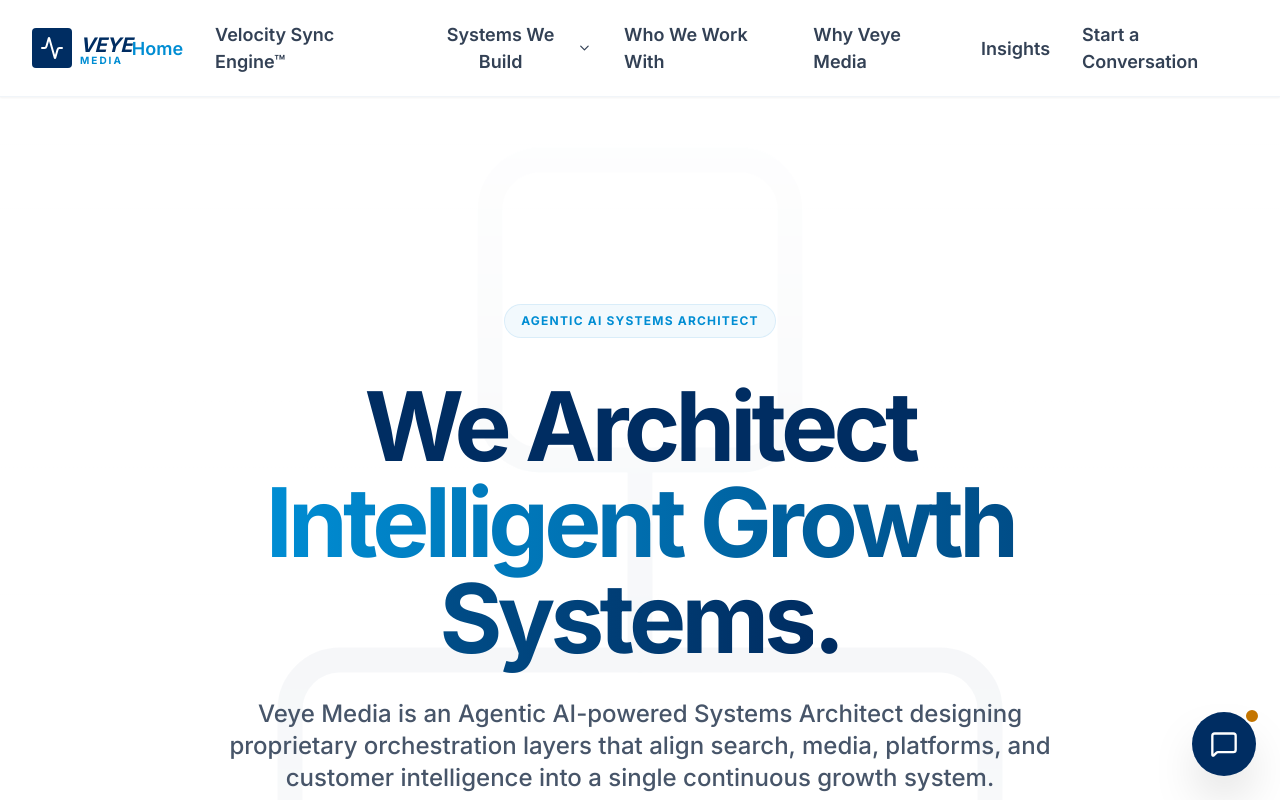
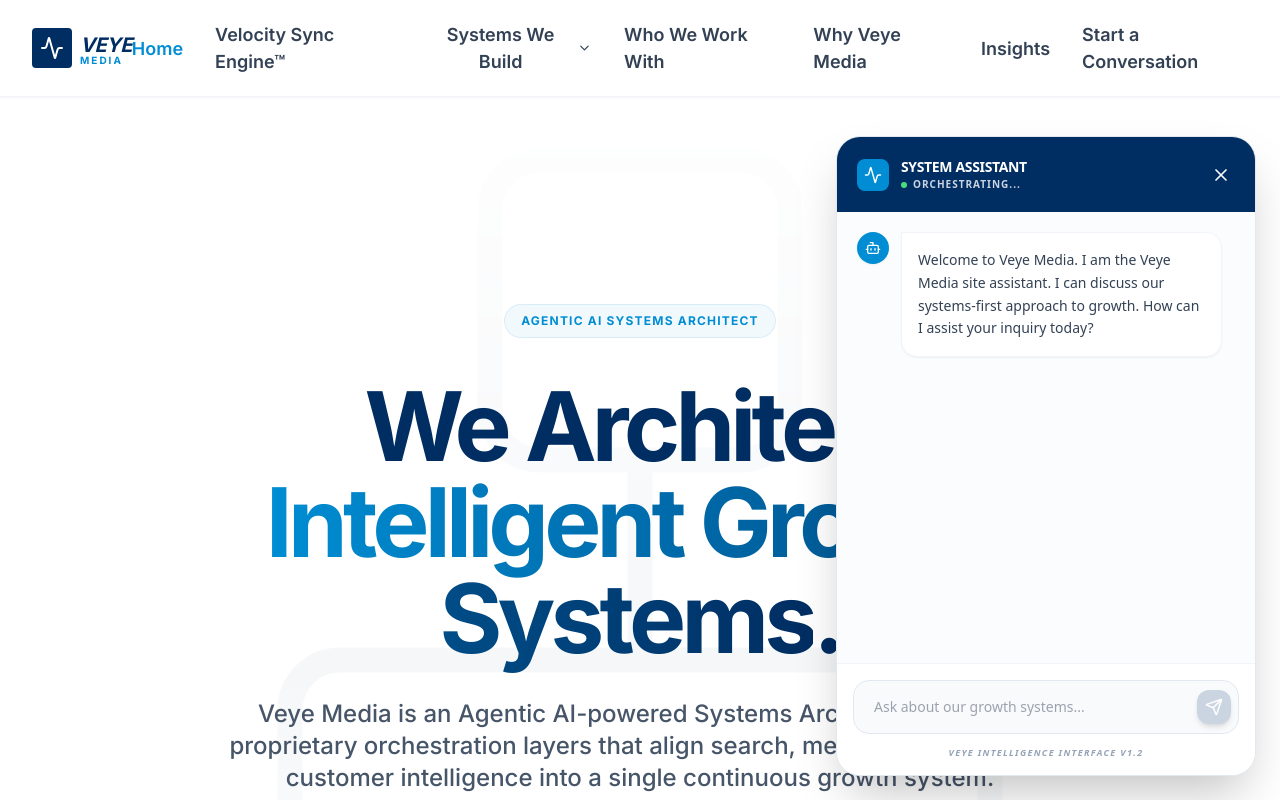
Before and after one commit to veyemarketing-cyber/veye-media, a React (Vite) app: page / in a window 1280 px wide. Shown: the top 800 px of the page. Built offline with nearby package versions, Linux system fonts and the light colour scheme.

Commit message:
Chat: auto-open + clickable internal links

```diff
--- a/components/ChatAssistant.tsx
+++ b/components/ChatAssistant.tsx
@@ -1,7 +1,7 @@
 import React, { useState, useRef, useEffect } from 'react';
 import { MessageSquare, X, Send, Loader2, Activity, User, Bot, ArrowRight, Phone, Mail } from 'lucide-react';
 import { Link } from 'react-router-dom';
-import { Page } from '../types';
+// import { Page } from '../types'; // (optional) remove if unused
 
 interface Message {
   role: 'user' | 'assistant';
@@ -59,11 +59,59 @@
   details?: string;
 };
 
+// Renders internal paths like /velocity-sync-engine as clickable links
+function renderAssistantContent(text: string) {
+  const s = String(text || "");
+
+  // Split on internal app paths like /velocity-sync-engine or /start-a-conversation
+  const parts = s.split(/(\/[a-z0-9\-\/]+)/gi);
+
+  return (
+    <>
+      {parts.map((part, idx) => {
+        const isPath = /^\/[a-z0-9\-\/]+$/i.test(part);
+
+        if (isPath) {
+          return (
+            <Link
+              key={idx}
+              to={part}
+              className="text-veye-blue underline font-bold hover:opacity-90"
+            >
+              {part}
+            </Link>
+          );
+        }
+
+        // Preserve line breaks in normal text
+        const lines = part.split("\n");
+        return (
+          <span key={idx}>
+            {lines.map((line, i) => (
+              <React.Fragment key={i}>
+                {line}
+                {i < lines.length - 1 ? <br /> : null}
+              </React.Fragment>
+            ))}
+          </span>
+        );
+      })}
+    </>
+  );
+}
+
 export const ChatAssistant: React.FC = () => {
-  const [isOpen, setIsOpen] = useState(false);
+  // ✅ Auto-open on page load
+  const [isOpen, setIsOpen] = useState(true);
+
   const [messages, setMessages] = useState<Message[]>([
-    { role: 'assistant', content: 'Welcome to Veye Media. I am the Veye Media site assistant. I can discuss our systems-first approach to growth. How can I assist your strategic inquiry today?' }
+    {
+      role: 'assistant',
+      content:
+        'Welcome to Veye Media. I am the Veye Media site assistant. I can discuss our systems-first approach to growth. How can I assist your inquiry today?'
+    }
   ]);
+
   const [input, setInput] = useState('');
   const [isLoading, setIsLoading] = useState(false);
   const scrollRef = useRef<HTMLDivElement>(null);
@@ -83,26 +131,26 @@
     setMessages(prev => [...prev, { role: 'user', content: originalMessage }]);
     setIsLoading(true);
 
-    // Immediate Handoff Check
     const isHumanRequest = HUMAN_KEYWORDS.some(kw => userMessage.includes(kw));
     const isHighIntent = INTENT_KEYWORDS.some(kw => userMessage.includes(kw));
 
     if (isHumanRequest) {
-      // Immediate switch to handoff mode without AI delay for human requests
       setTimeout(() => {
-        setMessages(prev => [...prev, {
+        setMessages(prev => [
+          ...prev,
+          {
             role: 'assistant',
-          content: "Absolutely — we can connect you with a real person. Our team can dive deeper into your specific strategic requirements.",
+            content:
+              "Absolutely — we can connect you with a real person. Our team can dive deeper into your specific strategic requirements.",
             isHandoff: true
-        }]);
+          }
+        ]);
         setIsLoading(false);
       }, 500);
       return;
     }
 
     try {
-      // ✅ FIX: Browser should NOT call Gemini directly.
-      // Call the serverless API instead.
       const r = await fetch('/api/chat', {
         method: 'POST',
         headers: { 'Content-Type': 'application/json' },
@@ -128,25 +176,31 @@
         data.answer ??
         "I apologize, but I am unable to process that inquiry at this moment. Would you like to start a direct strategic conversation with our team?";
 
-      // Optional: show a small source label if returned
       const sourceLabel =
         Array.isArray(data.sources) && data.sources.length > 0
           ? `Knowledge ${data.sources[0]?.version || ''} ${data.sources[0]?.lastUpdated ? `(${data.sources[0].lastUpdated})` : ''}`.trim()
           : undefined;
 
-      setMessages(prev => [...prev, {
+      setMessages(prev => [
+        ...prev,
+        {
           role: 'assistant',
           content: assistantContent,
           isHandoff: isHighIntent,
           sourceLabel,
-      }]);
+        }
+      ]);
     } catch (error) {
       console.error("Assistant Error:", error);
-      setMessages(prev => [...prev, {
+      setMessages(prev => [
+        ...prev,
+        {
           role: 'assistant',
-        content: "I encountered a synchronization error. For high-fidelity strategic discussions, please visit our 'Start a Conversation' page.",
+          content:
+            "I encountered a synchronization error. For high-fidelity strategic discussions, please visit our 'Start a Conversation' page.",
           isHandoff: true
-      }]);
+        }
+      ]);
     } finally {
       setIsLoading(false);
     }
@@ -182,16 +236,16 @@
                 <div className={`w-8 h-8 rounded-full flex items-center justify-center shrink-0 shadow-sm ${m.role === 'assistant' ? 'bg-veye-blue text-white' : 'bg-slate-200 text-slate-600'}`}>
                   {m.role === 'assistant' ? <Bot size={16} /> : <User size={16} />}
                 </div>
+
                 <div className={`max-w-[85%] flex flex-col gap-2`}>
                   <div className={`p-4 rounded-2xl text-sm leading-relaxed font-medium shadow-sm ${
                     m.role === 'assistant'
                       ? 'bg-white text-slate-700 border border-slate-100 rounded-tl-none'
                       : 'bg-veye-navy text-white rounded-tr-none'
                   }`}>
-                    {m.content}
+                    {m.role === 'assistant' ? renderAssistantContent(m.content) : m.content}
                   </div>
 
-                  {/* Optional source label */}
                   {m.sourceLabel && m.role === 'assistant' && (
                     <div className="text-[10px] font-bold uppercase tracking-widest text-slate-400 px-2">
                       {m.sourceLabel}
@@ -224,6 +278,7 @@
                 </div>
               </div>
             ))}
+
             {isLoading && (
               <div className="flex gap-3">
                 <div className="w-8 h-8 rounded-full bg-veye-blue text-white flex items-center justify-center shrink-0">
```
Lines whose indentation alone changed are shown as unchanged.
